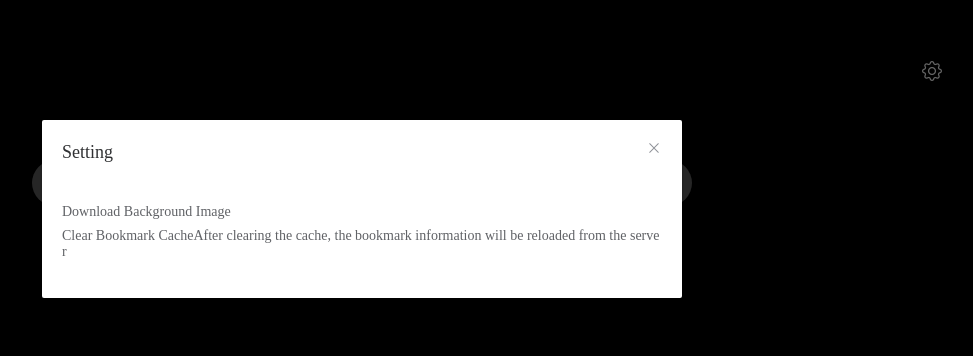
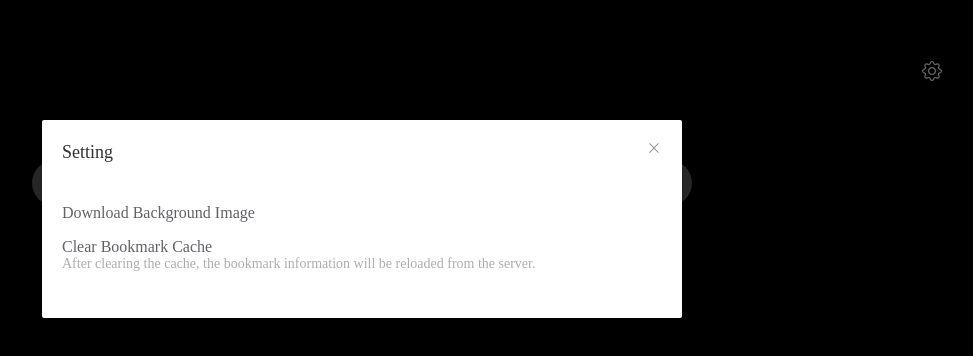
Before and after one commit to ipuppet/start-page, a Vue app: page / in a window 1280 px wide. Both pictures are taken after a click on the element 1210 px from the left and 71 px from the top of the page. Shown: the top 356 px of the page, without its empty margins (278-1251 px from the left). Built offline with nearby package versions, Linux system fonts and the light colour scheme; no server answers.

Commit message:
修复点击描述也触发操作的问题

```diff
--- a/src/components/Setting.vue
+++ b/src/components/Setting.vue
@@ -14,15 +14,16 @@
             <el-space
                 alignment="flex-start"
                 direction="vertical"
+                size="large"
             >
                 <setting-label
-                    :title="'Download Background Image'"
-                    @click="downloadBackgroundImage()"
+                    title="Download Background Image"
+                    :onClick="downloadBackgroundImage"
                 />
                 <setting-label
-                    :title="'Clear Bookmark Cache'"
-                    :description="'After clearing the cache, the bookmark information will be reloaded from the server'"
-                    @click="clearBookmarkCache()"
+                    title="Clear Bookmark Cache"
+                    description="After clearing the cache, the bookmark information will be reloaded from the server."
+                    :onClick="clearBookmarkCache"
                 />
             </el-space>
         </el-dialog>
--- a/src/components/SettingComponents/SettingLabel.vue
+++ b/src/components/SettingComponents/SettingLabel.vue
@@ -1,9 +1,13 @@
 <template>
     <div>
-        <span class="title">
+        <span
+            class="title"
+            @click="onClick()"
+        >
             {{ title }}
         </span>
-        <span>
+        <br>
+        <span class="description">
             {{ description }}
         </span>
     </div>
@@ -14,16 +18,22 @@ export default {
     name: 'SettingLabel',
     props: {
         title: String,
-        description: String
+        description: String,
+        onClick: Function
     }
 }
 </script>
 
 <style scoped>
 .title {
+    font-size: 16px;
     cursor: pointer;
 }
 .title:hover {
     color: darkcyan;
 }
+.description {
+    font-size: 14px;
+    color: #adadad;
+}
 </style>
```
